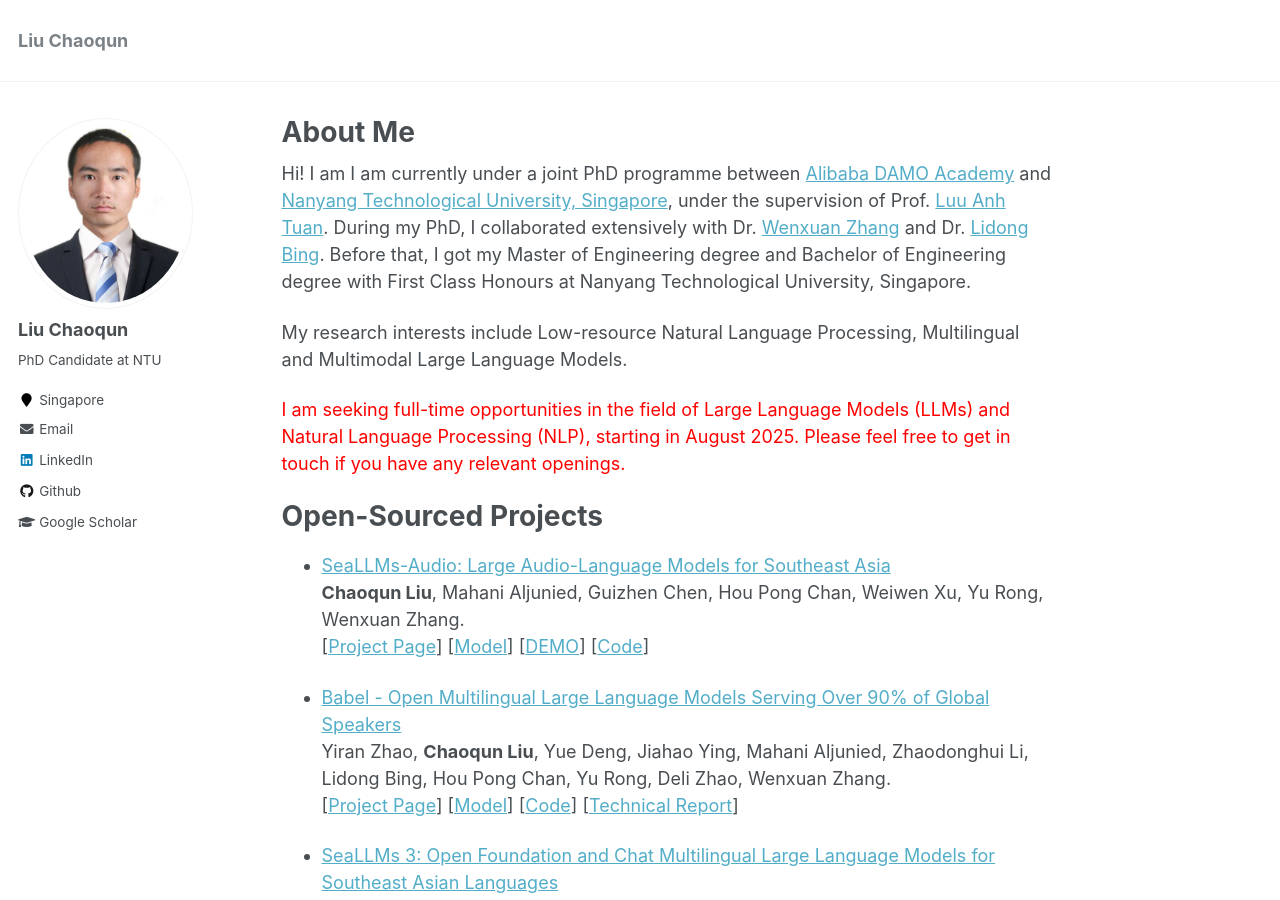
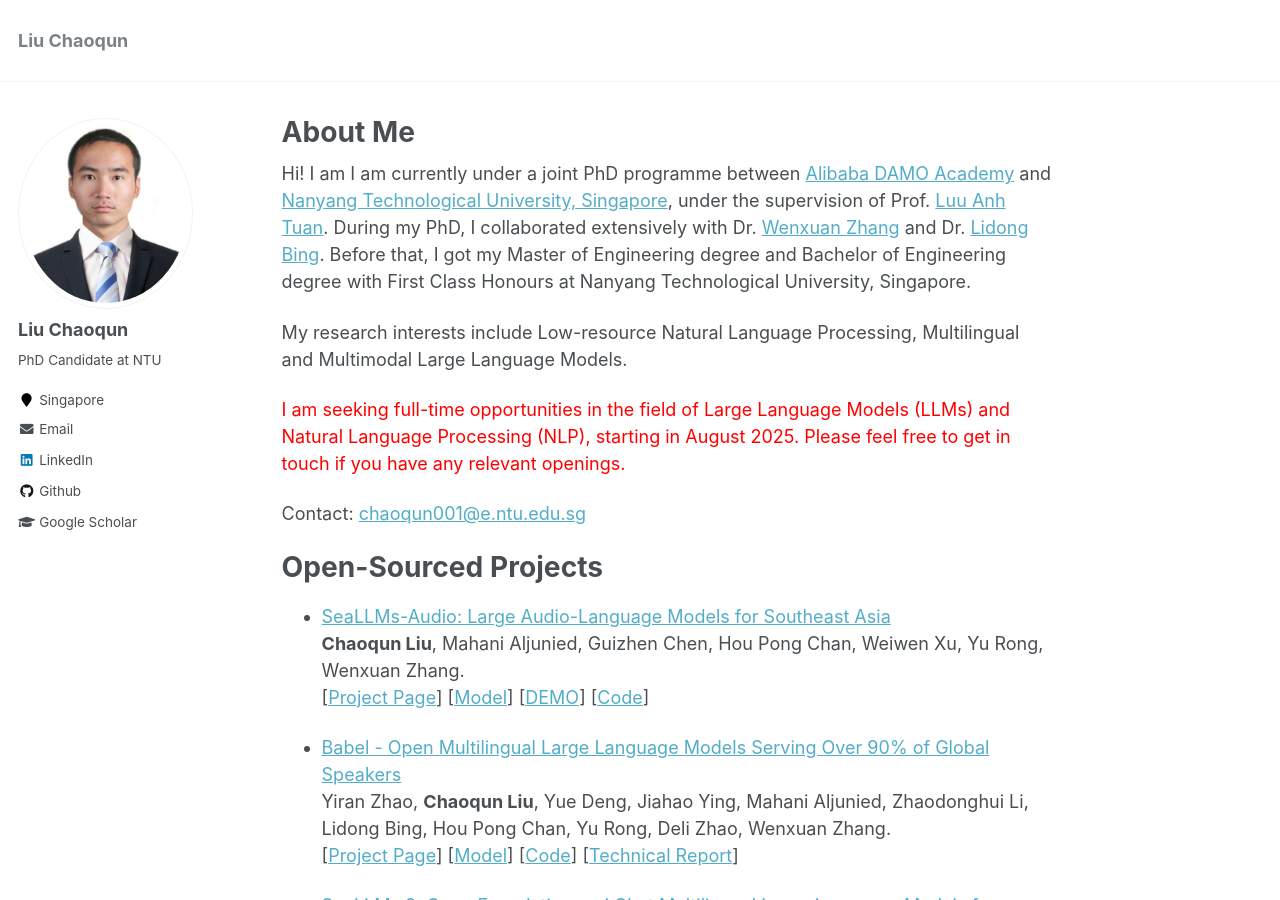
Before and after one commit to liuchaoqun/liuchaoqun.github.io, a Jekyll site: the page built from _pages/about.md, in a window 1280 px wide and 900 px high. Built offline with Jekyll 4.4.1, drawn with Linux system fonts in a browser that asks for light colours; part of the change alters nothing that is shown.

Commit message:
update about

```diff
--- a/_config.yml
+++ b/_config.yml
@@ -102,7 +102,7 @@ author:
   instagram        :
   impactstory      : #"https://profiles.impactstory.org/u/xxxx-xxxx-xxxx-xxxx"
   lastfm           :
-  linkedin         : "https://www.linkedin.com/in/chaoqun-liu/"
+  linkedin         : "chaoqun-liu/"
   orcid            : #"http://orcid.org/yourorcidurl"
   pinterest        :
   soundcloud       :
--- a/_pages/about.md
+++ b/_pages/about.md
@@ -13,6 +13,8 @@ Hi! I am I am currently under a joint PhD programme between [Alibaba DAMO Academ
 My research interests include Low-resource Natural Language Processing, Multilingual and Multimodal Large Language Models.
 
 <span style="color: red;">I am seeking full-time opportunities in the field of Large Language Models (LLMs) and Natural Language Processing (NLP), starting in August 2025. Please feel free to get in touch if you have any relevant openings.</span>
+
+Contact: <chaoqun001@e.ntu.edu.sg>
 
 <!-- # News
 * May-2023 - One paper accepted at ACL 2023.
```
